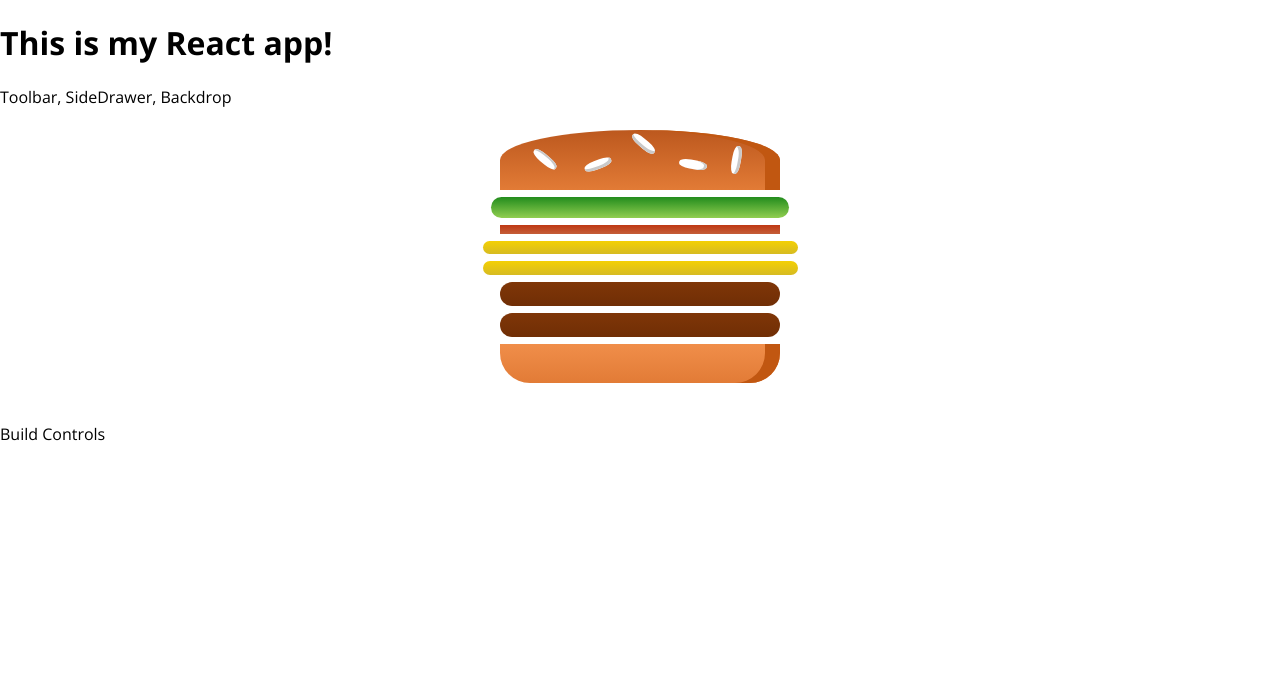
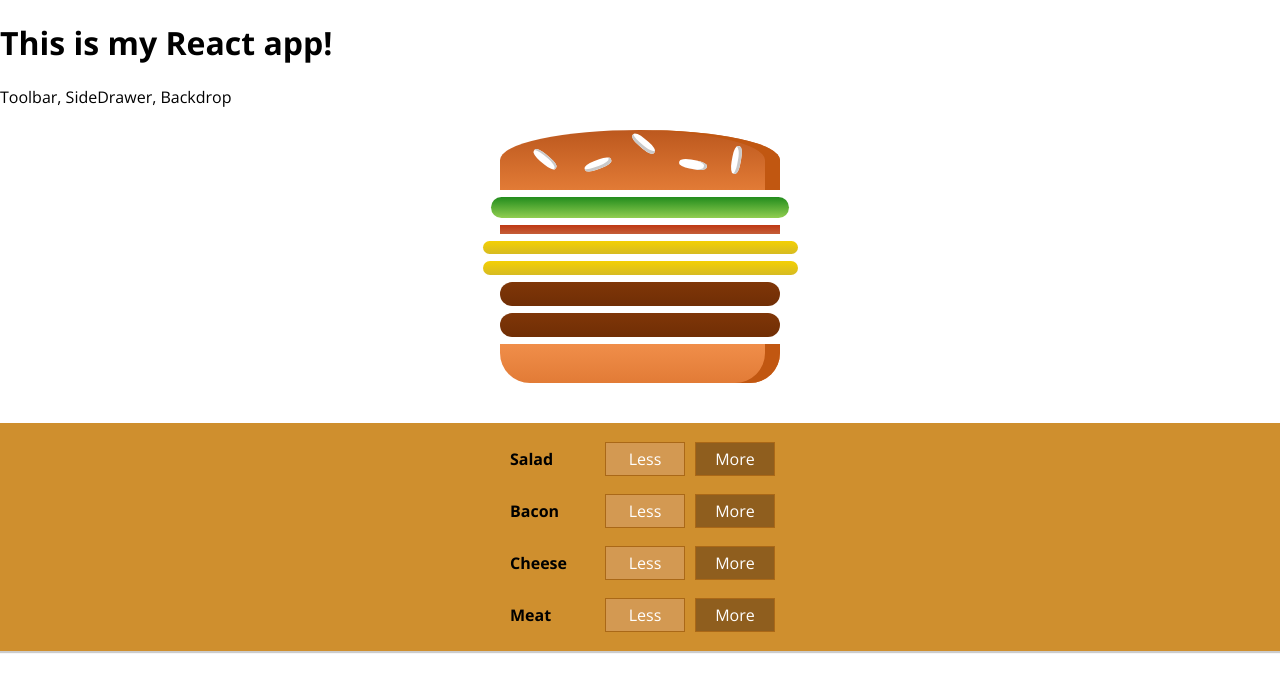
Before and after one commit to lakerka/react-course, a React app: page / in a window 1280 px wide. Shown: the top 692 px of the page. Built offline with nearby package versions, Linux system fonts and the light colour scheme.

Commit message:
Display static build controls.

```diff
--- a/src/components/Burger/BuildControls/BuildControls.js
+++ b/src/components/Burger/BuildControls/BuildControls.js
@@ -1,9 +1,23 @@
 import React from 'react';
 
+import classes from './BuildControls.css';
+import BuildControl from './BuildControl/BuildControl';
+
+const controls = [
+    { label: 'Salad', type: 'Salad'},
+    { label: 'Bacon', type: 'Bacon'},
+    { label: 'Cheese', type: 'Cheese'},
+    { label: 'Meat', type: 'Meat'},
+];
 
 const BuildControls = (props) => {
-
-    return ();
+    return (
+        <div className={classes.BuildControls}>
+            {
+                controls.map((control, i) => <BuildControl key={control.label + i} label={control.label} />)
+            }
+        </div>
+    );
 };
 
 export default BuildControls;
--- a/src/components/Burger/BurgerIngredient/BurgerIngredient.js
+++ b/src/components/Burger/BurgerIngredient/BurgerIngredient.js
@@ -6,7 +6,7 @@ import classes from './BurgerIngredient.css';
 
 const BurgerIngredient = (props) => {
     let ingredient = null;
-    console.log(classes.BreadBottom);
+
     switch (props.type) {
         case ('bread-bottom'):
             ingredient = <div className={classes.BreadBottom} />;
--- a/src/containers/BurgerBuilder/BurgerBuilder.js
+++ b/src/containers/BurgerBuilder/BurgerBuilder.js
@@ -1,6 +1,7 @@
 import React, { Component, Fragment } from 'react';
 
 import Burger from '../../components/Burger/Burger';
+import BuildControls from '../../components/Burger/BuildControls/BuildControls';
 
 
 class BurgerBuilder extends Component {
@@ -17,7 +18,7 @@ class BurgerBuilder extends Component {
         return (
             <Fragment>
                 <Burger ingredients={this.state.ingredients}/>
-                <div>Build Controls</div>
+                <BuildControls/>
             </Fragment>
         );
     }
```
